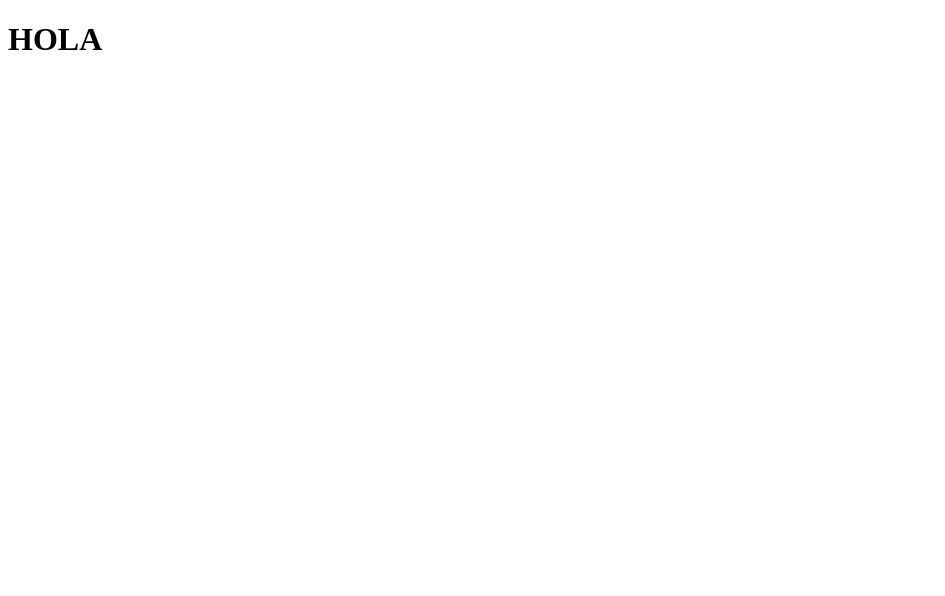
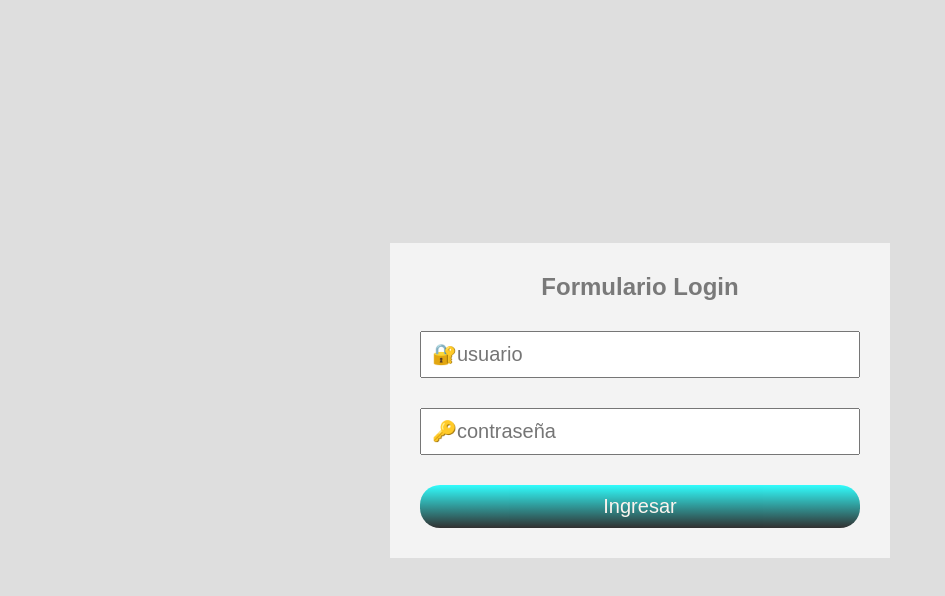
Before and after one commit to AngelicaMariaGranados-cyber/Rutas, a website: page src/frontend/index.html in a window 1280 px wide. Shown: the whole page, without its empty margins (0-945 px from the left). Drawn offline with Linux system fonts and the light colour scheme.

Commit message:
Add files via upload

```diff
--- a/src/frontend/index.html
+++ b/src/frontend/index.html
@@ -1,11 +1,28 @@
 <!DOCTYPE html>
-<html lang="en">
-<head>
-    <meta charset="UTF-8">
-    <meta name="viewport" content="width=device-width, initial-scale=1.0">
-    <title>Document</title>
-</head>
-<body>
-    <h1>HOLA</h1>
-</body>
+<html lang="es">
+        <head>
+            <title>Login</title>
+            <meta charset="UTF-8">
+            <meta name= "viewport" content="width=device-widt,user-scalable=no, initial-scale=1,maximum-scale=1,">
+            <link rel="stylesheet" href="estilos.css">
+
+        </head>
+        <body>
+            <form action="">
+                <h2>Formulario Login</h2>
+                <input type="text" placeholder="&#128272;usuario" name="usuario">
+                <input type="password" placeholder="&#128273;contraseña" name="clave">
+                <input type="submit" value="Ingresar">
+            </form>
+        </body>
+
+
+
+
+
+
+
+
+
+
 </html>
```
